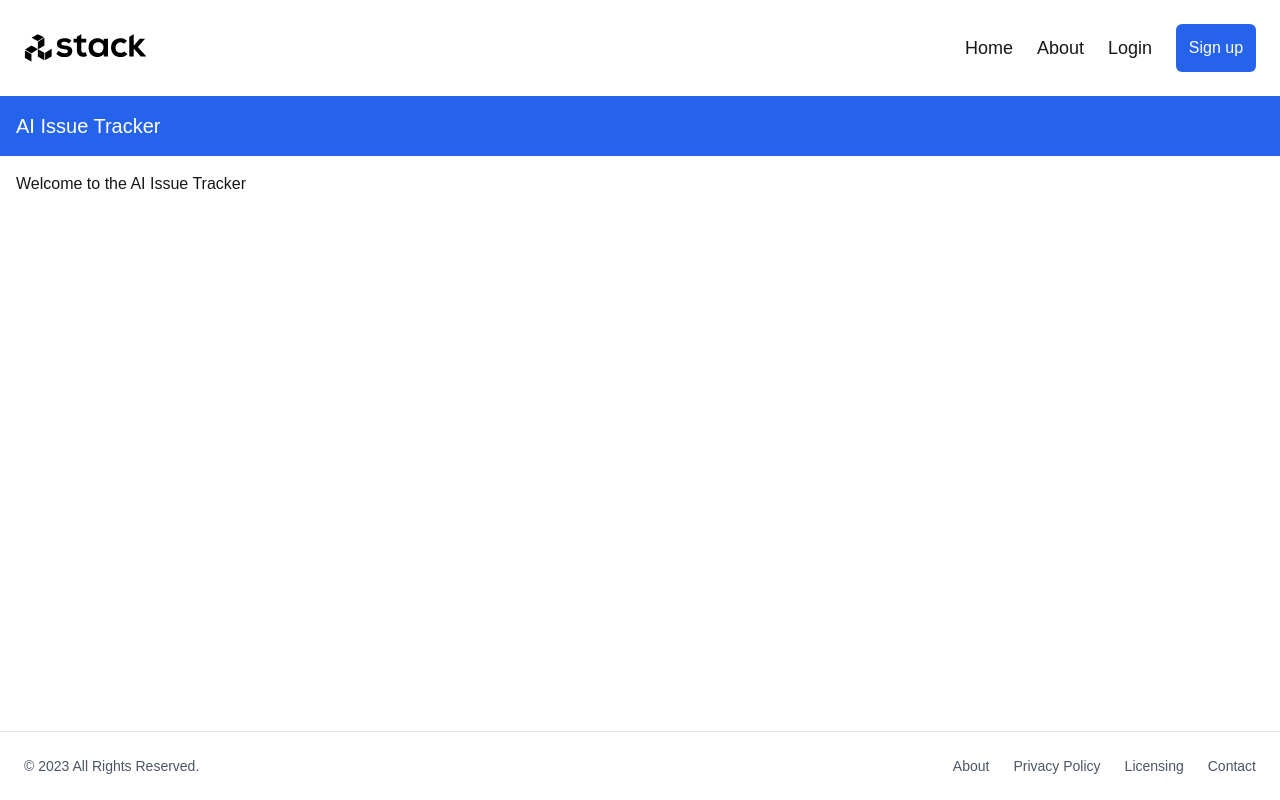
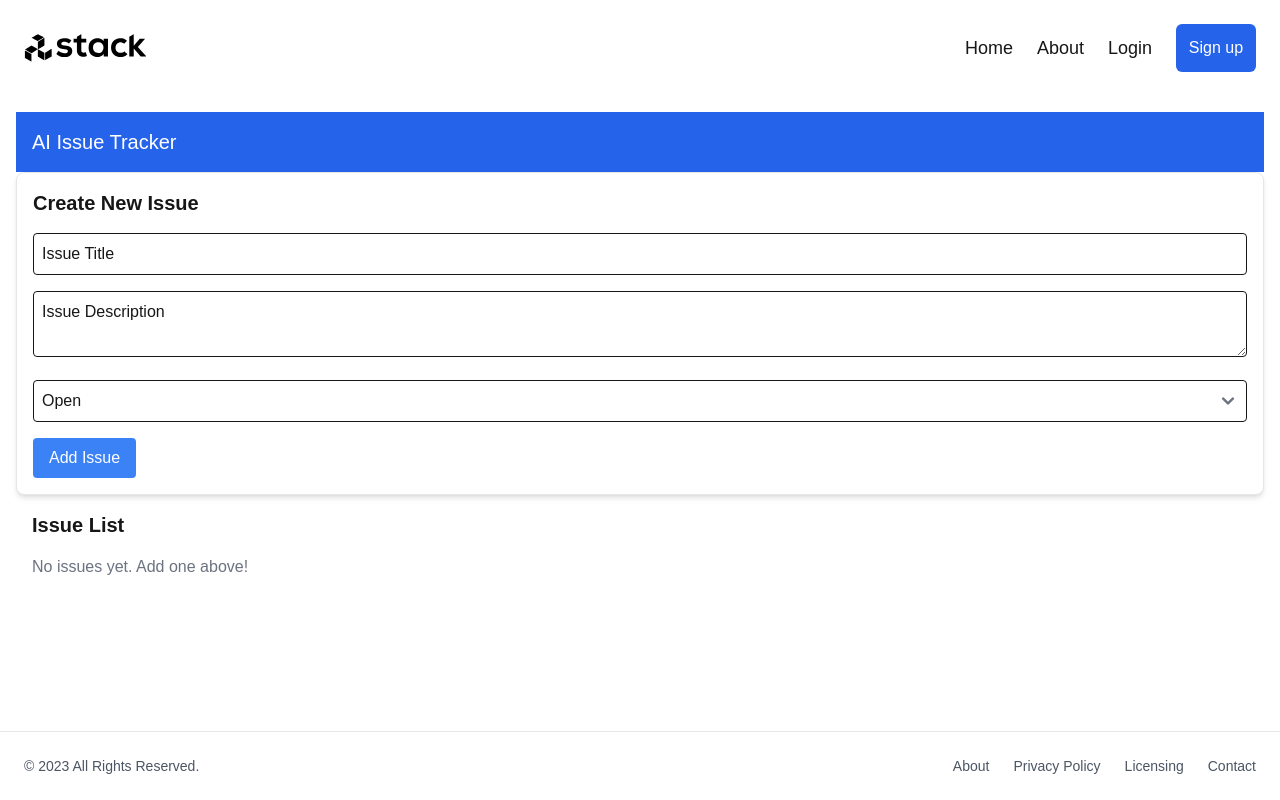
Before and after one commit to alejandra66/stackai-frontend-portfolio, a Next.js app: page /tracker in a window 1280 px wide. Built offline with nearby package versions, Linux system fonts and the light colour scheme.

Commit message:
implement delete api endpoint to remove issue by ID

```diff
--- /dev/null
+++ b/src/app/api/issues/route.ts
@@ -0,0 +1,22 @@
+import { NextResponse } from "next/server";
+
+let issues: { id: number; title: string; description: string; status: string }[] = [];
+
+// GET: Fetch all issues
+export async function GET() {
+    return NextResponse.json(issues);
+}
+
+// POST: Create a new issue
+export async function POST(req: Request) {
+    const newIssue = await req.json();
+    newIssue.id = Date.now(); // Generate unique ID
+    issues.push(newIssue);
+    return new NextResponse(JSON.stringify(newIssue), { status: 201 });
+}
+
+export async function DELETE(req: Request) {
+    const { id } = await req.json();
+    issues = issues.filter(issue => issue.id !== id);
+    return NextResponse.json({ message: 'Issue deleted successfully' });
+}
--- /dev/null
+++ b/src/app/tracker/create-issue.tsx
@@ -0,0 +1,73 @@
+'use client';
+
+import React, { useState } from "react";
+
+interface Issue {
+    id: number;
+    title: string;
+    description: string;
+    status: "open" | "closed";
+}
+
+interface CreateIssueProps {
+    onAddIssue: (issue: Issue) => void;
+}
+
+export default function CreateIssue({ onAddIssue }: CreateIssueProps) {
+    const [title, setTitle] = useState("");
+    const [description, setDescription] = useState("");
+    const [status, setStatus] = useState<"open" | "closed">("open");
+
+    const handleSubmit = (e: React.FormEvent) => {
+        e.preventDefault();
+
+        if (title && description) {
+            const newIssue: Issue = {
+                id: Date.now(),
+                title,
+                description,
+                status,
+            };
+
+            onAddIssue(newIssue);
+
+            setTitle("");
+            setDescription("");
+            setStatus("open");
+        }
+    };
+
+    return (
+        <div className="p-4 border rounded-lg shadow-md bg-white">
+            <h2 className="text-xl font-semibold mb-4">Create New Issue</h2>
+            <form onSubmit={handleSubmit} className="space-y-4">
+                <input
+                    type="text"
+                    className="w-full p-2 border rounded"
+                    placeholder="Issue Title"
+                    value={title}
+                    onChange={(e) => setTitle(e.target.value)}
+                    required
+                />
+                <textarea
+                    className="w-full p-2 border rounded"
+                    placeholder="Issue Description"
+                    value={description}
+                    onChange={(e) => setDescription(e.target.value)}
+                    required
+                />
+                <select
+                    className="w-full p-2 border rounded"
+                    value={status}
+                    onChange={(e) => setStatus(e.target.value as "open" | "closed")}
+                >
+                    <option value="open">Open</option>
+                    <option value="closed">Closed</option>
+                </select>
+                <button type="submit" className="px-4 py-2 bg-blue-500 text-white rounded">
+                    Add Issue
+                </button>
+            </form>
+        </div>
+    );
+}
--- /dev/null
+++ b/src/app/tracker/issue-list.tsx
@@ -0,0 +1,41 @@
+'use client';
+
+import React from "react";
+
+interface Issue {
+    id: number;
+    title: string;
+    description: string;
+    status: "open" | "closed";
+}
+
+interface IssueListProps {
+    issues: Issue[];
+}
+
+export default function IssueList({ issues }: IssueListProps) {
+    return (
+        <div className="p-4">
+            <h2 className="text-xl font-semibold mb-4">Issue List</h2>
+            <ul className="space-y-4">
+                {issues.length === 0 ? (
+                    <p className="text-gray-500">No issues yet. Add one above!</p>
+                ) : (
+                    issues.map((issue) => (
+                        <li key={issue.id} className="p-4 border rounded-lg shadow-sm bg-white">
+                            <h3 className="text-lg font-medium">{issue.title}</h3>
+                            <p className="text-gray-600">{issue.description}</p>
+                            <span
+                                className={`inline-block px-3 py-1 mt-2 text-sm font-semibold rounded-full ${
+                                    issue.status === "open" ? "bg-green-200 text-green-800" : "bg-red-200 text-red-800"
+                                }`}
+                            >
+                                {issue.status}
+                            </span>
+                        </li>
+                    ))
+                )}
+            </ul>
+        </div>
+    );
+};
--- a/src/app/tracker/page.tsx
+++ b/src/app/tracker/page.tsx
@@ -1,13 +1,41 @@
-import TrackerHeader from "@/app/tracker/header/page";
+'use client';
 
+import { useState, useEffect } from 'react';
+import TrackerHeader from '@/app/tracker/header';
+import IssueList from '@/app/tracker/issue-list';
+import CreateIssue from '@/app/tracker/create-issue';
+
+interface Issue {
+    id: number;
+    title: string;
+    description: string;
+    status: 'open' | 'closed';
+}
 
 export default function TrackerPage() {
+    const [issues, setIssues] = useState<Issue[]>([]);
+
+    // Load issues from localStorage when the component mounts
+    useEffect(() => {
+        const storedIssues = localStorage.getItem("issues");
+        if (storedIssues) {
+            setIssues(JSON.parse(storedIssues));
+        }
+    }, []);
+
+    // Function to add a new issue and save it to localStorage
+    const addIssue = (issue: Issue) => {
+        const updatedIssues = [...issues, issue];
+        setIssues(updatedIssues);
+        localStorage.setItem("issues", JSON.stringify(updatedIssues));
+    };
+
     return (
         <div>
-            <TrackerHeader />
             <main className="p-4">
-                {/* Other content will go here, like the issue list */}
-                <p>Welcome to the AI Issue Tracker</p>
+                <TrackerHeader />
+                <CreateIssue onAddIssue={addIssue} />
+                <IssueList issues={issues} />
             </main>
         </div>
     );
--- a/src/components/Nav.tsx
+++ b/src/components/Nav.tsx
@@ -51,7 +51,7 @@ export default function Nav() {
             {/* Mobile Menu */}
             <div
                 id="mobile-menu"
-                className={`${isOpen ? "block" : "hidden"} md:hidden flex flex-col items-center space-y-4 mt-4 bg-blue-800 p-4 rounded-lg shadow-lg`}
+                className={`${isOpen ? "block" : "hidden"} text-white md:hidden flex flex-col items-center space-y-4 mt-4 bg-gradient-to-r from-stackBlue to-pink-300 p-4 rounded-lg shadow-lg`}
                 role="menu"
             >
                 {["Home", "About", "Login"].map((label) => (
```
Also changed, not shown: src/app/tracker/header.tsx (renamed from src/app/tracker/header/page.tsx), 1 other file (tests, documents, lock files or other folders).
